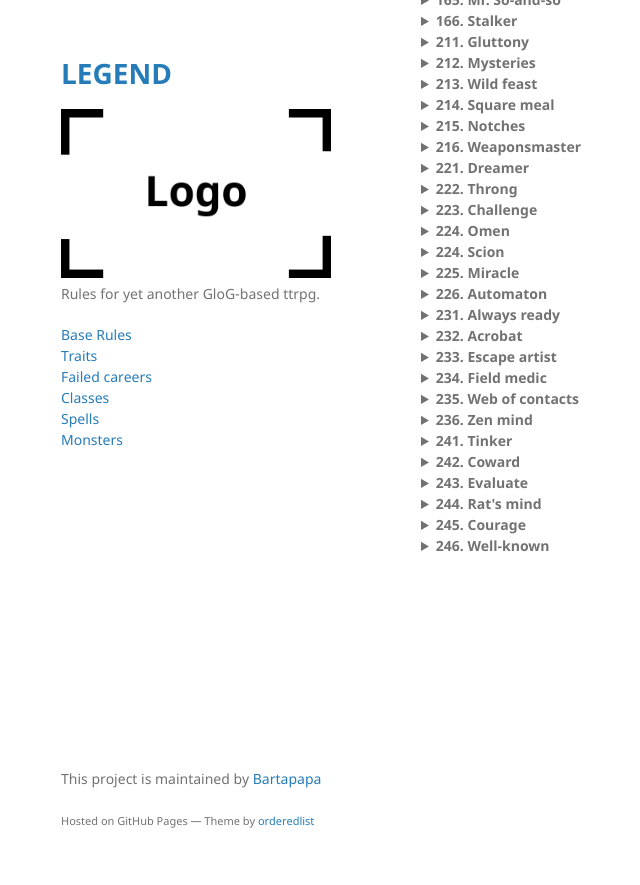
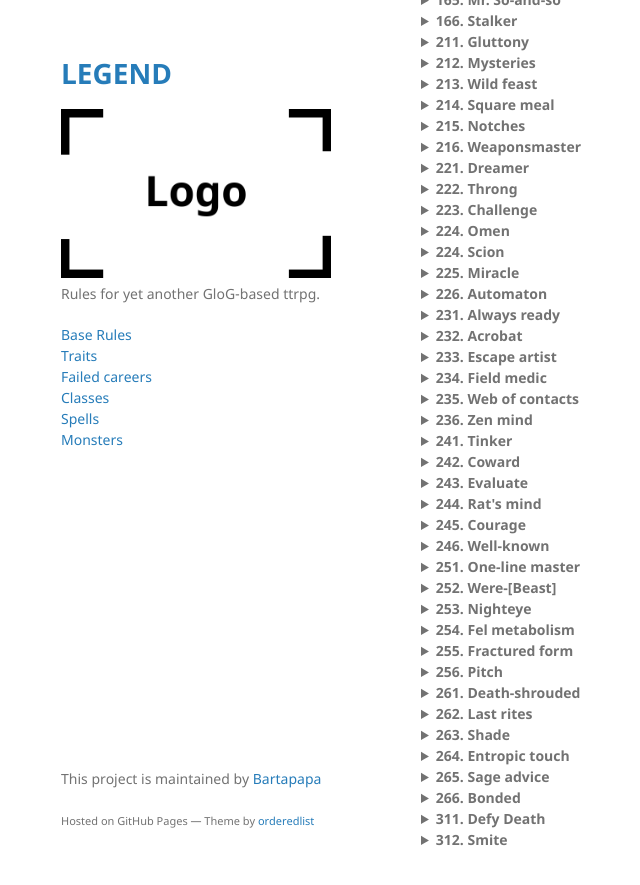
Before and after one commit to Bartapapa/legend, a Jekyll site: the page built from docs/pages/gifts.md, in a window 1280 px wide and 900 px high, scrolled down 1021 px. Shown: the top 885 px of the window, without its empty margins (149-789 px from the left). Built offline with Jekyll 4.4.1, drawn with Linux system fonts in a browser that asks for light colours.

Commit message:
Update gifts.md

```diff
--- a/docs/pages/gifts.md
+++ b/docs/pages/gifts.md
@@ -332,3 +332,77 @@ You have a boon on rolls to resist fear. You automatically succeed when you have
 <summary><b>246. Well-known</b></summary>
 Once per session, when you meet a named NPC, you can declare that you know them. They know you too, and not necessarily in a good way. You know one bit of important information about them (anything that wouldn't be immediately knowable by looking at them) - ask a question related to them to the GM, and you'll get an honest answer.
 </details>
+
+<details markdown="1">
+<summary><b>251. One-line master</b></summary>
+Whenever you say a one-liner, and everyone around the table laughs, groans, pinches the bridge of their nose or says 'oh my god shut up', you heal 1 HP. When you meet someone, you immediately know what to say to piss them off.
+</details>
+
+<details markdown="1">
+<summary><b>252. Were-[Beast]</b></summary>
+When you acquire this trait, replace [Beast] with any beast. Cat, Wolf, Anteater, Dragonfly, etc. You can morph to and from this shape as an action - even stopping at the middle in some awkward half-beast half-your-original-shape where you have the benefits and drawbacks of both forms. If you go outside during a full moon, you will transform into your full form and barely be able to control yourself. You keep your attributes when you're shapeshifted.
+</details>
+
+<details markdown="1">
+<summary><b>253. Nighteye</b></summary>
+Your jet-black eyes allow you to see in the dark as if it were sunlight, unless there's any source of light near you. If you look intently into someone's eyes for a few seconds, you'll know their surface intentions in regards to anything they're saying.
+</details>
+
+<details markdown="1">
+<summary><b>254. Fel metabolism</b></summary>
+You're immune to poison. When you suffer damage from poison, it heals you. You can choose to deal Wounds to yourself to gain a bonus to a roll for a physical action (+1 per Wound taken).
+</details>
+
+<details markdown="1">
+<summary><b>255. Fractured form</b></summary>
+Acquire 1 Magic die.
+
+You're filled with Writhing insects. They take up an Inventory slot. When you take damage, you can spend Magic die to have them swarm out of your body, losing them from your Inventory. This deals [dice] damage to you. The swarm has [sum] HP, deals 1d6+[dice] damage wherever they are, and makes everyone uncomfortable. When they come back to you, you recuperate [dice] HP, and they tell you what they saw and what they tasted. If the swarm is killed, it regrows inside your body over the course of a week.
+</details>
+
+<details markdown="1">
+<summary><b>256. Pitch</b></summary>
+You can exude a black tar-like substance from your pores. It is greasy or adhesive, as you wish when you exude it. It is also extremely flammable.
+</details>
+
+<details markdown="1">
+<summary><b>261. Death-shrouded</b></summary>
+Your Death follows you around, invisible and intangible, visible only by you. When you are Wounded, others might be able to catch glimpses of it. You can see the HP and number of Wounds of any creature you see.
+</details>
+
+<details markdown="1">
+<summary><b>262. Last rites</b></summary>
+When you close the eyes of a recently slain creature, you can ask its Body (not its Soul) one question, that it will answer truthfully. The Body knows everything that it felt, saw and sensed, but doesn't have access to logic or memory (unless it was muscle memory). Once asked, the Body rests and doesn't answer further questions.
+</details>
+
+<details markdown="1">
+<summary><b>263. Shade</b></summary>
+When you snuff a light, you can focus so that all lights you can see are snuffed at the exact same time. You can tell whether you or your party has been noticed or not, as long as they are nearby.
+</details>
+
+<details markdown="1">
+<summary><b>264. Entropic touch</b></summary>
+When you touch someone or something with your bare hands, you damage them and age them. Steel rusts, flesh decays. You can deal 1d6 damage this way, ignoring Armor. Gloves you wear, strangely, aren't affected.
+</details>
+
+<details markdown="1">
+<summary><b>265. Sage advice</b></summary>
+When you and your party are atempting to take a group action, you can all roll together, add the results together and divide them by the number of participants - that's your actual result for the entire party. Members of your party can all act as if they had your Failed Career (you've explained plenty of times how it worked).
+</details>
+
+<details markdown="1">
+<summary><b>266. Bonded</b></summary>
+Choose another person in your party. You cannot choose another person, and this bond only breaks when that party member abandons the party or dies. You immediately sense when that person is in danger, you are immune to fear when that person is dying, and your heart beats stronger when that person is nearby.
+</details>
+
+<details markdown="1">
+<summary><b>311. Defy Death</b></summary>
+Once per rest, when you would die, you can laugh at the face of your Death and remain alive with 9 Wounds. If you were at 0 HP, heal 1 HP. When you do so, place a DEATH BOUNTY (capitals aren't optional) in your Mind. You'll meet your Death when you next rest, who'll demand an explanation for this. They'll ask something of you to remove your DEATH BOUNTY. If you get too many DEATH BOUNTIES... You die, and can't be brought back.
+</details>
+
+<details markdown="1">
+<summary><b>312. Smite</b></summary>
+Acquire 1 Magic die.
+
+You can spend magic dice to smite a target you can see with divine power. Speak a phrase condemning a target you can see. You deal [sum]+[dice] damage as a beam of fire descends from the skies - if the damage isn't enough to reduce its HP to 0, it is unscathed and immune to any further Smites from you, forever. If the damage is enough, their body is destroyed, as is their soul. If you destroy them, roll 1d6. On a 1, you add them to your Mind as a Dark Passenger. They will speak to you again.
+</details>
```
